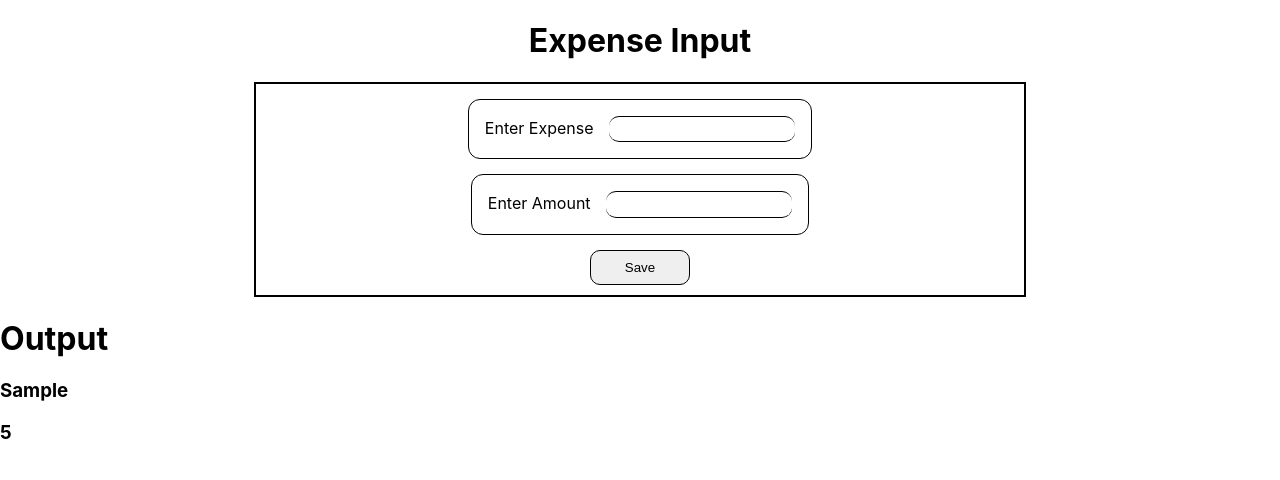
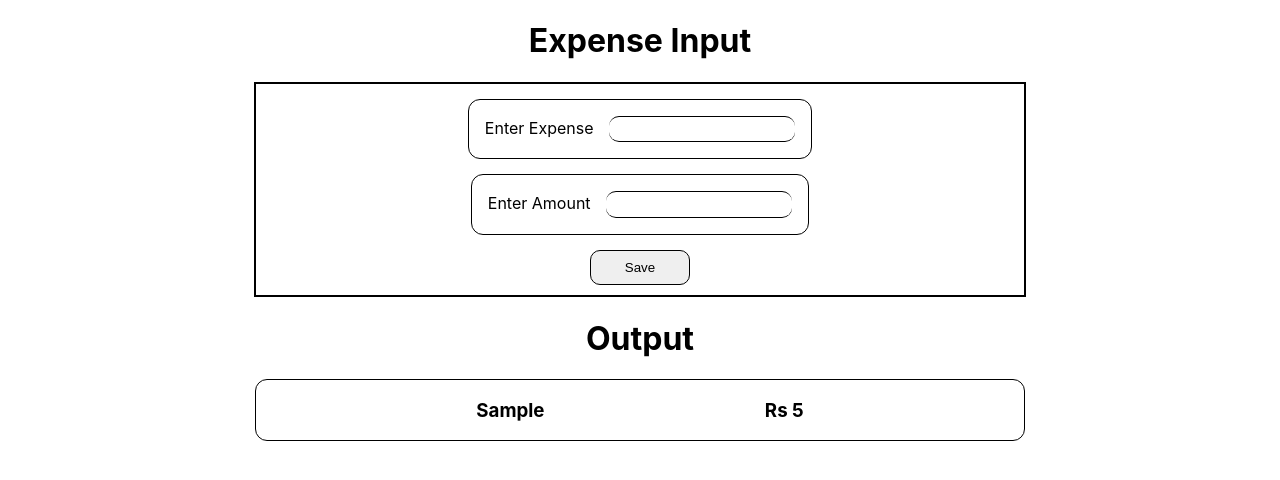
Before and after one commit to I-sultan0/React-Setup, a React (Create React App) app: page / in a window 1280 px wide. Both pictures are taken after typing "Sample", "5" into the empty fields and a click on the button "Save". Shown: the top 480 px of the page. Built offline with nearby package versions, Linux system fonts and the light colour scheme.

Commit message:
setup multi task entries

```diff
--- a/src/App.js
+++ b/src/App.js
@@ -8,7 +8,9 @@ const App = () => {
   const receiveData = (data) => {
     console.log(data);
 
-    setOutput(data);
+    setOutput((prevExpense) => {
+      return [...prevExpense, data];
+    });
   };
 
   return (
--- a/src/Components/Form/Form.js
+++ b/src/Components/Form/Form.js
@@ -16,6 +16,7 @@ const Form = (props) => {
   const submitHandler = (e) => {
     e.preventDefault();
     const data = {
+      id: Math.random(),
       expense: expense,
       amount: +amount,
     };
--- a/src/Components/Output/Output.js
+++ b/src/Components/Output/Output.js
@@ -1,12 +1,23 @@
 import React from "react";
+import classes from "./Output.module.css";
+import OutputExpense from "./OutputExpense";
 
 const Output = (props) => {
+  // console.log(props.items);
+  if (props.items.length === 0) {
+    return <h3 className={classes.noExpense}>Found No Expense</h3>;
+  }
   return (
     <>
-      <h1>Output</h1>
+      <h1 className={classes.heading}>Output</h1>
       <div>
-        <h3>{props.items.expense}</h3>
-        <h3>{props.items.amount}</h3>
+        {props.items.map((item) => (
+          <OutputExpense
+            key={item.id}
+            expense={item.expense}
+            amount={item.amount}
+          />
+        ))}
       </div>
     </>
   );
--- a/src/Components/Output/Output.module.css
+++ b/src/Components/Output/Output.module.css
@@ -0,0 +1,12 @@
+.noExpense,
+.heading {
+  text-align: center;
+}
+.outExp {
+  width: 60%;
+  display: flex;
+  justify-content: space-evenly;
+  margin: 10px auto;
+  border: 1px solid black;
+  border-radius: 12px;
+}
--- /dev/null
+++ b/src/Components/Output/OutputExpense.js
@@ -0,0 +1,15 @@
+import React from "react";
+import classes from "./Output.module.css";
+
+const OutputExpense = (props) => {
+  return (
+    <>
+      <div className={classes.outExp}>
+        <h3 className={classes.exp}>{props.expense}</h3>
+        <h3 className={classes.amt}> Rs {props.amount}</h3>
+      </div>
+    </>
+  );
+};
+
+export default OutputExpense;
```
